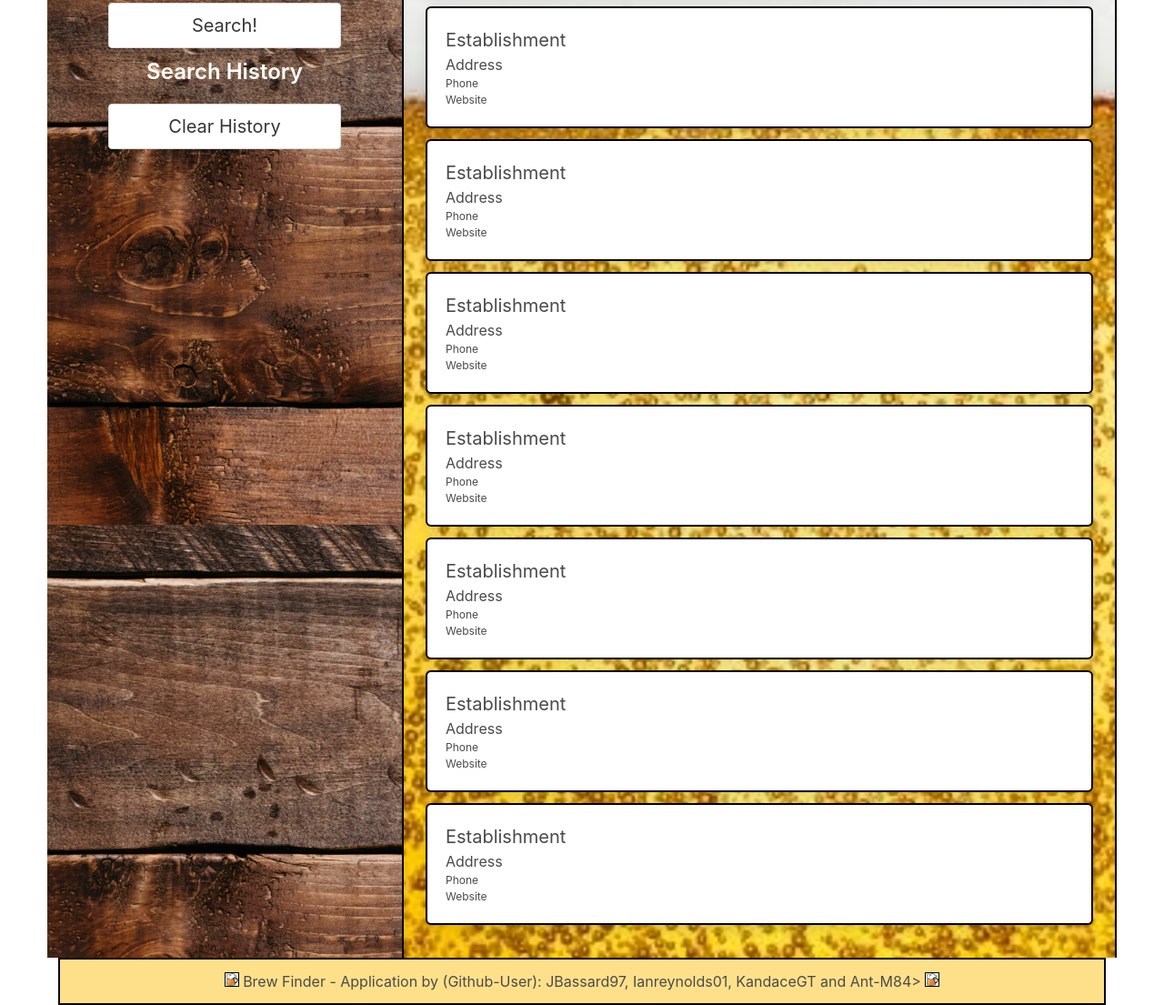
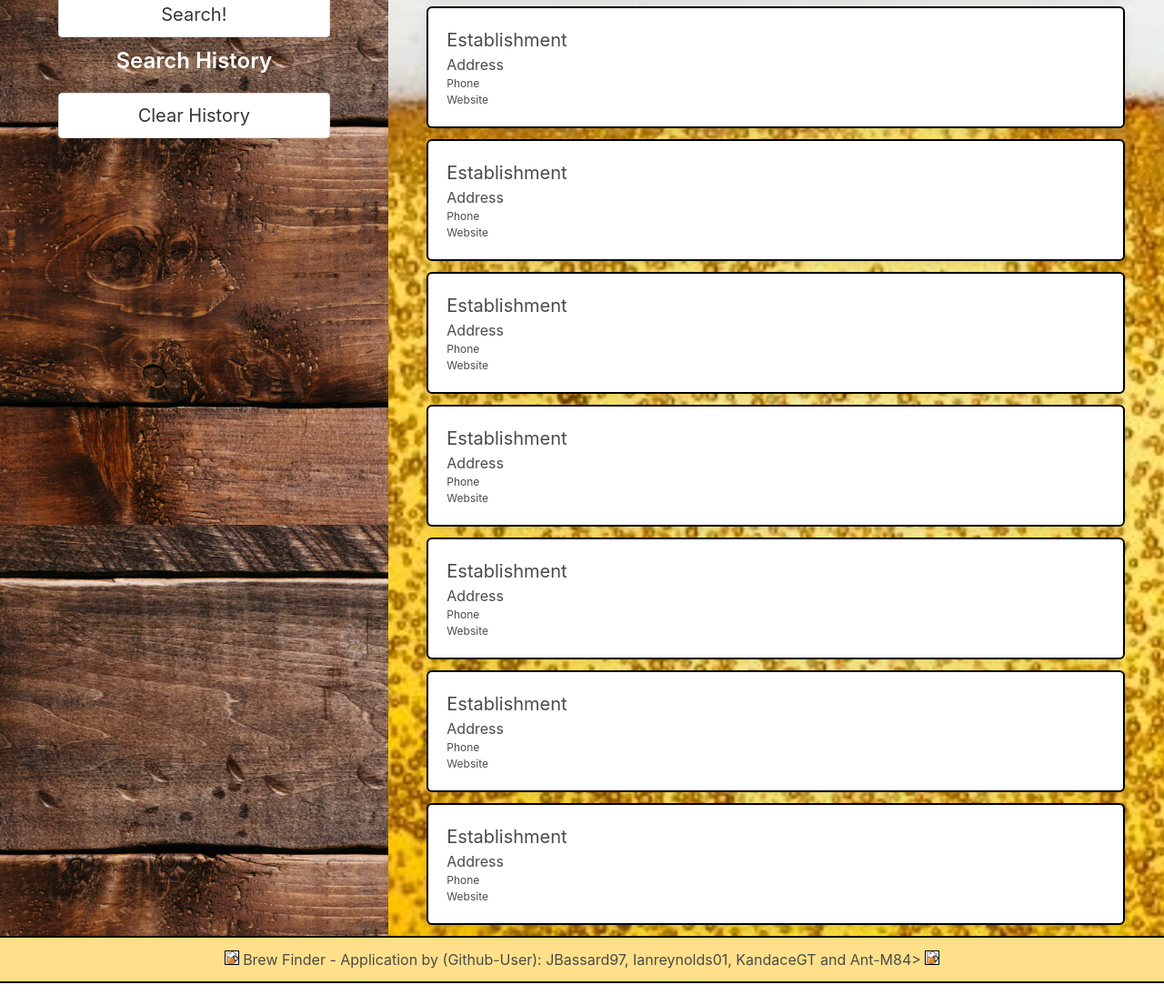
Before and after one commit to Ant-M84/Brew-Finder, a plain HTML site: page assets/index.html in a window 1280 px wide. Shown: the part 343-1448 px from the top of the page at 91% size. After the commit the page ends 1424 px from the top, so only its background shows below. Drawn offline with nearby package versions, Linux system fonts and the light colour scheme; no server answers.

Commit message:
refined responsiveness and layout, modified css for layout

```diff
--- a/assets/index.html
+++ b/assets/index.html
@@ -13,8 +13,9 @@
     <title>Brew Finder</title>
   </head>
 
-  <body class="container">
-    <header class="has-text-centered has-background-warning pt-4 pb-4 mb-3">
+  <body class="container is-fullhd">
+
+    <header class="is-full-desktop is-full-mobile has-text-centered has-background-warning py-4">
       <h1 class="title is-2 mb-1">
         <img class="image is-48x48 is-inline-block" src="./images/beer.jpg" alt="Beer Mug">
           Brew Finder
@@ -23,9 +24,9 @@
       <h2 class="has-text-weight-heavy">Plan your next bar-crawl!</h2>
     </header>
 
-    <main class="">
-      <div class="columns is-multiline is-mobile is-flex is-justify-content-center">
-        <div class="column is-4-desktop is-full-mobile has-text-centered bg-img-2 custom-border">
+    <main>
+      <div class="columns is-gapless is-multiline is-mobile">
+        <div class="column is-4-desktop is-full-mobile has-text-centered bg-img-2">
           <h1 class="title is-4 has-text-white py-3 m-0">Find your most local spots!</h1>
           <button id="searchCurrentLocationButton" class="button is-medium is-outlined">
             Search my location
@@ -35,12 +36,12 @@
           <button id="searchButton" class="button is-medium is-outlined">Search!</button>
           <h2 class="title is-4 has-text-white py-3 m-0">Search History</h2>
           <div id="historyContainer"></div>
-          <button id="historyBtn" class="button is-medium is-outlined">Clear History</button>
+          <button id="historyBtn" class="button is-medium is-outlined mb-5">Clear History</button>
         </div>
 
-        <div class="column is-gapless is-8-desktop is-full-mobile custom-border bg-img-1 p-5">
-          <h1 class="title has-text-black has-text-centered">Results for "<span id="cityDisplay"></span>"</h1>
-          <div class="">
+        <div class="column is-8-desktop is-full-mobile bg-img-1">
+          <h1 class="title has-text-black has-text-centered mt-5">Results for "<span id="cityDisplay"></span>"</h1>
+          <div>
             <div>
               <ul id="barCard-0" class="box has-border-rounded my-3">
                 <h2 id="establishment-0" class="is-size-5">Establishment</h2>
@@ -110,7 +111,7 @@
       </div>
     </main>
 
-    <footer class="has-text-centered has-background-warning footer-border p-3 mt-3">
+    <footer class="has-text-centered has-background-warning p-3">
       <img class="image is-16x16 is-inline-block" src="./images/beer.jpg" alt="Beer Mug">
       Brew Finder - Application by (Github-User): JBassard97, Ianreynolds01, KandaceGT and Ant-M84>
       <img class="image is-16x16 is-inline-block" src="./images/beer.jpg" alt="Beer Mug">
--- a/assets/style.css
+++ b/assets/style.css
@@ -4,14 +4,26 @@ button {
 
 header {
     border-top: 2px solid black;
+    border-bottom: 2px solid black;
+}
+
+footer {
+    border-top: 2px solid black;
+    border-bottom: 2px solid black;
 }
 
 img {
     border: 1px solid black;
+    margin: auto;
 }
 
 input {
     width: 70%;
+}
+
+ul {
+    max-width: 90%;
+    margin: auto;
 }
 
 .bg-img-1 {
@@ -34,18 +46,12 @@ input {
     border: 2px solid black;
 }
 
-.custom-border {
-    border-top:2px solid black;
-    border-right: 2px solid black;
+.custom-border-1 {
+    border:0px 2px 2px 2px solid black;
 }
 
-.footer-border {
-    border: 2px solid black;
-}
-
-.has-image-centered {
-    margin-top: auto;
-    margin-bottom: auto;
+.ustom-border-2 {
+    border: 0px 2px solid black;
 }
 
 #historyBtn {
```
